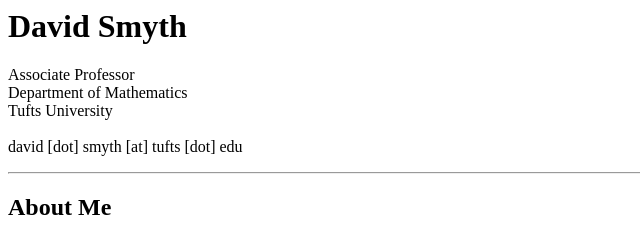
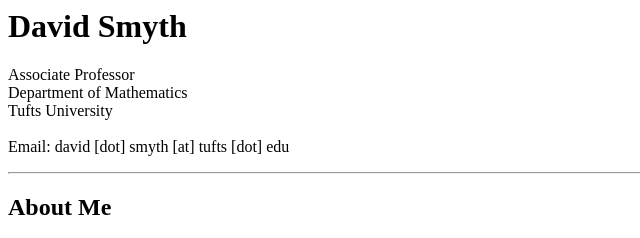
Before and after one commit to dismyth/dismyth.github.io, a plain HTML site: page index.html in a window 1280 px wide. Shown: the top 238 px of the page, 0-640 px from the left. Drawn offline with Linux system fonts and the light colour scheme.

Commit message:
Update index.html

```diff
--- a/index.html
+++ b/index.html
@@ -11,7 +11,7 @@
         Department of Mathematics<br>
         Tufts University<br>
         <br>
-        david [dot] smyth [at] tufts [dot] edu
+        Email: david [dot] smyth [at] tufts [dot] edu
     </p>
     <hr>
 
```
